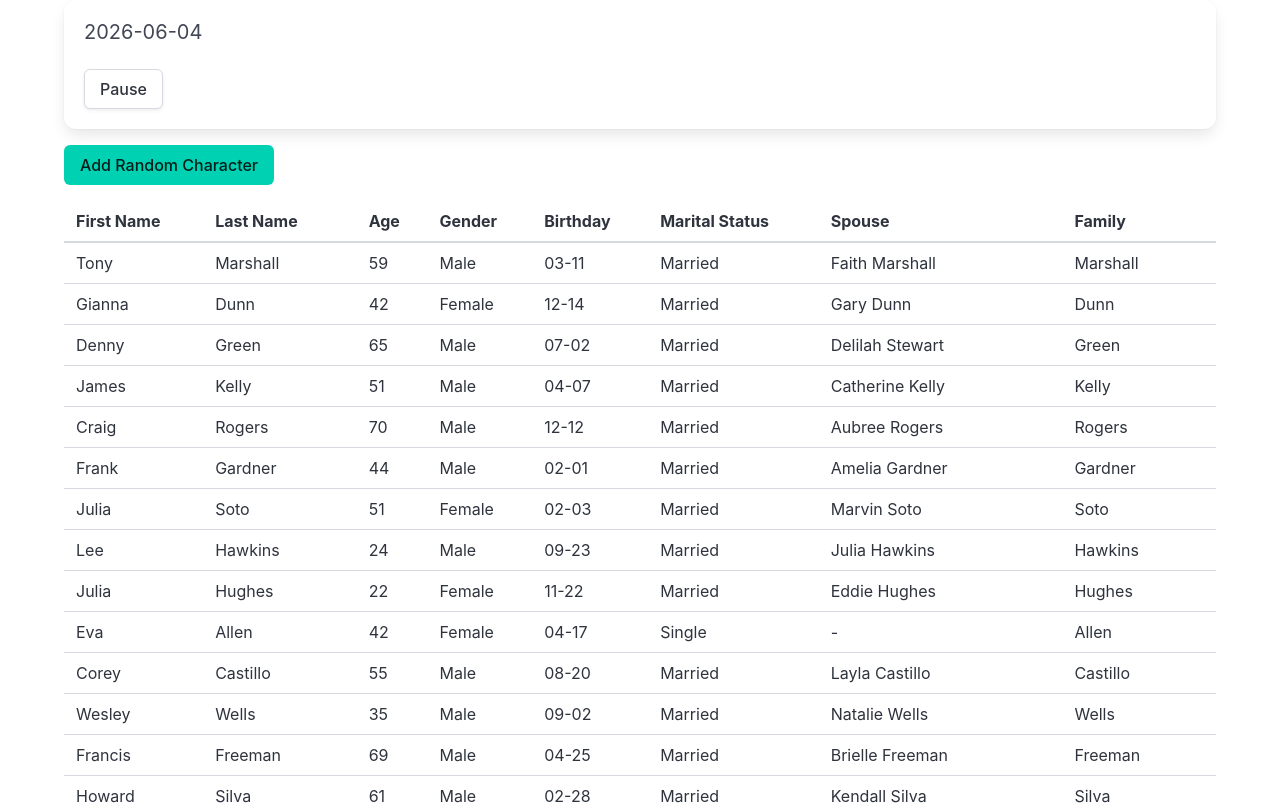
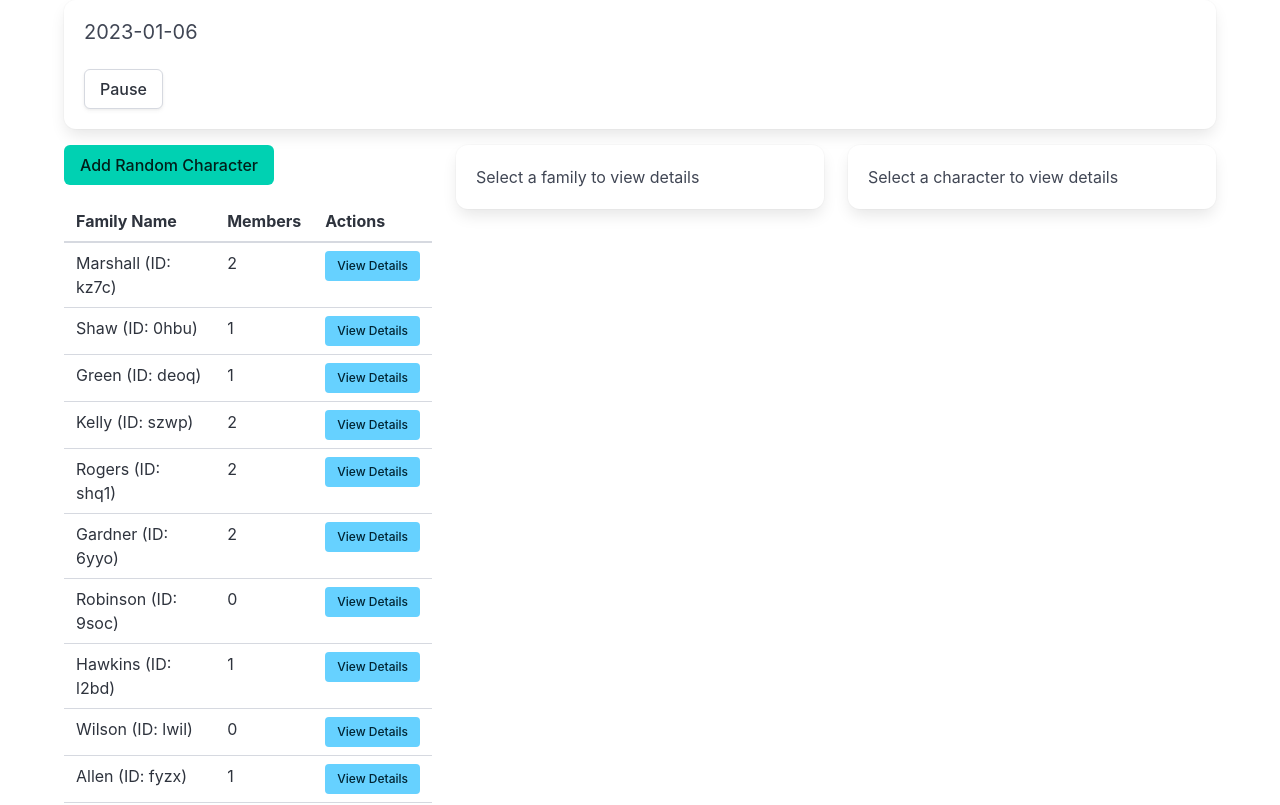
Before and after one commit to c1921/2024-09-12, a Vue app: page / in a window 1280 px wide. Shown: the top 805 px of the page. Built offline with nearby package versions, Linux system fonts and the light colour scheme.

Commit message:
更改布局为：家庭列表-家庭栏-角色栏

```diff
--- a/src/App.vue
+++ b/src/App.vue
@@ -1,54 +1,73 @@
 <template>
   <div class="container">
     <GameTime class="mb-4" />
-    <div class="buttons mb-4">
-      <button class="button is-primary" @click="gameStore.addCharacter">Add Random Character</button>
+    <div class="columns">
+      <div class="column is-one-third">
+        <FamilyList
+          :families="gameStore.families"
+          :selectedFamilyId="selectedFamily?.id"
+          @addCharacter="gameStore.addCharacter"
+          @selectFamily="selectFamily"
+        />
+      </div>
+      <div class="column is-one-third">
+        <FamilyDetails
+          :family="selectedFamily"
+          @selectCharacter="selectCharacter"
+        />
+      </div>
+      <div class="column is-one-third">
+        <CharacterDetails :character="selectedCharacter" />
+      </div>
     </div>
-    <table class="table is-fullwidth">
-      <thead>
-        <tr>
-          <th>First Name</th>
-          <th>Last Name</th>
-          <th>Age</th>
-          <th>Gender</th>
-          <th>Birthday</th>
-          <th>Marital Status</th>
-          <th>Spouse</th>
-          <th>Family</th>
-        </tr>
-      </thead>
-      <tbody>
-        <tr v-for="character in gameStore.characters" :key="character.id">
-          <td>{{ character.firstName }}</td>
-          <td>{{ character.lastName }}</td>
-          <td>{{ character.age }}</td>
-          <td>{{ character.gender }}</td>
-          <td>{{ character.birthday }}</td>
-          <td>{{ character.isMarried ? 'Married' : 'Single' }}</td>
-          <td>{{ character.spouse ? `${character.spouse.firstName} ${character.spouse.lastName}` : '-' }}</td>
-          <td>{{ character.family.name }}</td>
-        </tr>
-      </tbody>
-    </table>
   </div>
 </template>
 
 <script lang="ts">
-import { defineComponent } from 'vue'
+import { defineComponent, ref } from 'vue'
 import GameTime from './components/GameTime.vue'
+import FamilyList from './components/FamilyList.vue'
+import FamilyDetails from './components/FamilyDetails.vue'
+import CharacterDetails from './components/CharacterDetails.vue'
 import { useGameStore } from './stores/gameStore'
+import { CharacterImpl } from './types/Character'
+import { Family } from './types/Family'
 
 export default defineComponent({
   name: 'App',
   components: {
     GameTime,
+    FamilyList,
+    FamilyDetails,
+    CharacterDetails
   },
   setup() {
     const gameStore = useGameStore()
+    const selectedFamily = ref<Family | null>(null)
+    const selectedCharacter = ref<CharacterImpl | null>(null)
+
+    function selectFamily(family: Family) {
+      selectedFamily.value = family
+      selectedCharacter.value = null
+    }
+
+    function selectCharacter(character: CharacterImpl) {
+      selectedCharacter.value = character
+    }
 
     return {
-      gameStore
+      gameStore,
+      selectedFamily,
+      selectedCharacter,
+      selectFamily,
+      selectCharacter
     }
   }
 })
 </script>
+
+<style scoped>
+.is-selected {
+  background-color: #e8e8e8;
+}
+</style>
--- /dev/null
+++ b/src/components/CharacterDetails.vue
@@ -0,0 +1,34 @@
+<template>
+  <div v-if="character" class="box">
+    <h2 class="title is-4">{{ character.firstName }} {{ character.lastName }}</h2>
+    <div class="content">
+      <p><strong>Age:</strong> {{ character.age }}</p>
+      <p><strong>Gender:</strong> {{ character.gender }}</p>
+      <p><strong>Birthday:</strong> {{ character.birthday }}</p>
+      <p><strong>Marital Status:</strong> {{ character.isMarried ? 'Married' : 'Single' }}</p>
+      <p v-if="character.spouse">
+        <strong>Spouse:</strong> {{ character.spouse.firstName }} {{ character.spouse.lastName }}
+      </p>
+      <p><strong>Family:</strong> {{ character.family.name }}</p>
+    </div>
+  </div>
+  <div v-else class="box">
+    <p>Select a character to view details</p>
+  </div>
+</template>
+
+<script lang="ts">
+import { defineComponent, PropType } from 'vue'
+import { CharacterImpl } from '../types/Character'
+
+export default defineComponent({
+  name: 'CharacterDetails',
+  props: {
+    character: {
+      type: Object as PropType<CharacterImpl | null>, // 修改这里
+      required: false,
+      default: null // 添加默认值
+    }
+  }
+})
+</script>
--- /dev/null
+++ b/src/components/FamilyDetails.vue
@@ -0,0 +1,43 @@
+<template>
+  <div v-if="family" class="box">
+    <h2 class="title is-4">{{ family.name }} Family</h2>
+    <div class="content">
+      <h3 class="subtitle is-5">Members:</h3>
+      <ul>
+        <li v-for="member in family.members" :key="member.id">
+          <a @click="selectCharacter(member)">
+            {{ member.firstName }} {{ member.lastName }} ({{ member.age }}, {{ member.gender }})
+          </a>
+        </li>
+      </ul>
+    </div>
+  </div>
+  <div v-else class="box">
+    <p>Select a family to view details</p>
+  </div>
+</template>
+
+<script lang="ts">
+import { defineComponent, PropType } from 'vue'
+import { Family } from '../types/Family'
+import { CharacterImpl } from '../types/Character'
+
+export default defineComponent({
+  name: 'FamilyDetails',
+  props: {
+    family: {
+      type: Object as PropType<Family | null>,
+      required: false,
+      default: null
+    }
+  },
+  emits: ['selectCharacter'],
+  setup(_, { emit }) {  // 移除未使用的 props 参数
+    const selectCharacter = (character: CharacterImpl) => {
+      emit('selectCharacter', character)
+    }
+
+    return { selectCharacter }
+  }
+})
+</script>
--- /dev/null
+++ b/src/components/FamilyList.vue
@@ -0,0 +1,48 @@
+<template>
+  <div>
+    <div class="buttons mb-4">
+      <button class="button is-primary" @click="$emit('addCharacter')">Add Random Character</button>
+    </div>
+    <table class="table is-fullwidth">
+      <thead>
+        <tr>
+          <th>Family Name</th>
+          <th>Members</th>
+          <th>Actions</th>
+        </tr>
+      </thead>
+      <tbody>
+        <tr v-for="family in families" :key="family.id"
+            :class="{ 'is-selected': selectedFamilyId === family.id }">
+          <td>{{ family.name }} (ID: {{ family.id.slice(0, 4) }})</td>
+          <td>{{ family.members.length }}</td>
+          <td>
+            <button class="button is-small is-info" @click="$emit('selectFamily', family)">
+              View Details
+            </button>
+          </td>
+        </tr>
+      </tbody>
+    </table>
+  </div>
+</template>
+
+<script lang="ts">
+import { defineComponent, PropType } from 'vue'
+import { Family } from '../types/Family'
+
+export default defineComponent({
+  name: 'FamilyList',
+  props: {
+    families: {
+      type: Array as PropType<Family[]>,
+      required: true
+    },
+    selectedFamilyId: {
+      type: String,
+      default: ''
+    }
+  },
+  emits: ['addCharacter', 'selectFamily']
+})
+</script>
--- a/src/config.ts
+++ b/src/config.ts
@@ -1,6 +1,6 @@
 export const CONFIG = {
     INITIAL_CHARACTERS: 300,
-    DAY_DURATION_MS: 1,
+    DAY_DURATION_MS: 1000,
     INITIAL_DATE: new Date(2023, 0, 1),
     MARRIAGE_PROBABILITY: 0.1
 }
--- a/src/stores/gameStore.ts
+++ b/src/stores/gameStore.ts
@@ -10,16 +10,20 @@ export const useGameStore = defineStore('game', () => {
     const currentDate = ref(CONFIG.INITIAL_DATE)
     const isPaused = ref(false)
 
+    function addCharacter() {
+        const newCharacter = CharacterImpl.createRandom()
+        characters.value.push(newCharacter)
+
+        // 为新角色创建一个新的家庭
+        const newFamily = new Family(newCharacter)
+        families.value.push(newFamily)
+        newCharacter.family = newFamily
+    }
+
     function initializeCharacters() {
         for (let i = 0; i < CONFIG.INITIAL_CHARACTERS; i++) {
             addCharacter()
         }
-    }
-
-    function addCharacter() {
-        const newCharacter = CharacterImpl.createRandom()
-        characters.value.push(newCharacter)
-        families.value.push(newCharacter.family)
     }
 
     function advanceDay() {
--- a/src/types/Character.ts
+++ b/src/types/Character.ts
@@ -60,15 +60,19 @@ export class CharacterImpl implements Character {
         partner.spouse = this;
 
         if (this.gender === 'Male') {
+            // 将伴侣加入到这个角色的家庭
             this.family.addMember(partner);
+            // 从伴侣原来的家庭中移除伴侣
             partner.family.removeMember(partner);
+            // 更新伴侣的家庭引用
             partner.family = this.family;
-            partner.lastName = this.lastName; // 女性采用男性的姓氏
         } else {
+            // 将这个角色加入到伴侣的家庭
             partner.family.addMember(this);
+            // 从这个角色原来的家庭中移除它
             this.family.removeMember(this);
+            // 更新这个角色的家庭引用
             this.family = partner.family;
-            this.lastName = partner.lastName; // 女性采用男性的姓氏
         }
     }
 
--- a/src/types/Family.ts
+++ b/src/types/Family.ts
@@ -1,21 +1,21 @@
-import { Character } from './Character';
+import { CharacterImpl } from './Character';
 
 export class Family {
     public id: string;
     public name: string;
-    public members: Character[];
+    public members: CharacterImpl[];
 
-    constructor(firstMember: Character) {
+    constructor(firstMember: CharacterImpl) {
         this.id = Math.random().toString(36).substr(2, 9);
         this.name = firstMember.lastName; // 使用姓氏作为家庭名称
         this.members = [firstMember];
     }
 
-    addMember(character: Character) {
+    addMember(character: CharacterImpl) {
         this.members.push(character);
     }
 
-    removeMember(character: Character) {
+    removeMember(character: CharacterImpl) {
         const index = this.members.findIndex(member => member.id === character.id);
         if (index !== -1) {
             this.members.splice(index, 1);
```
